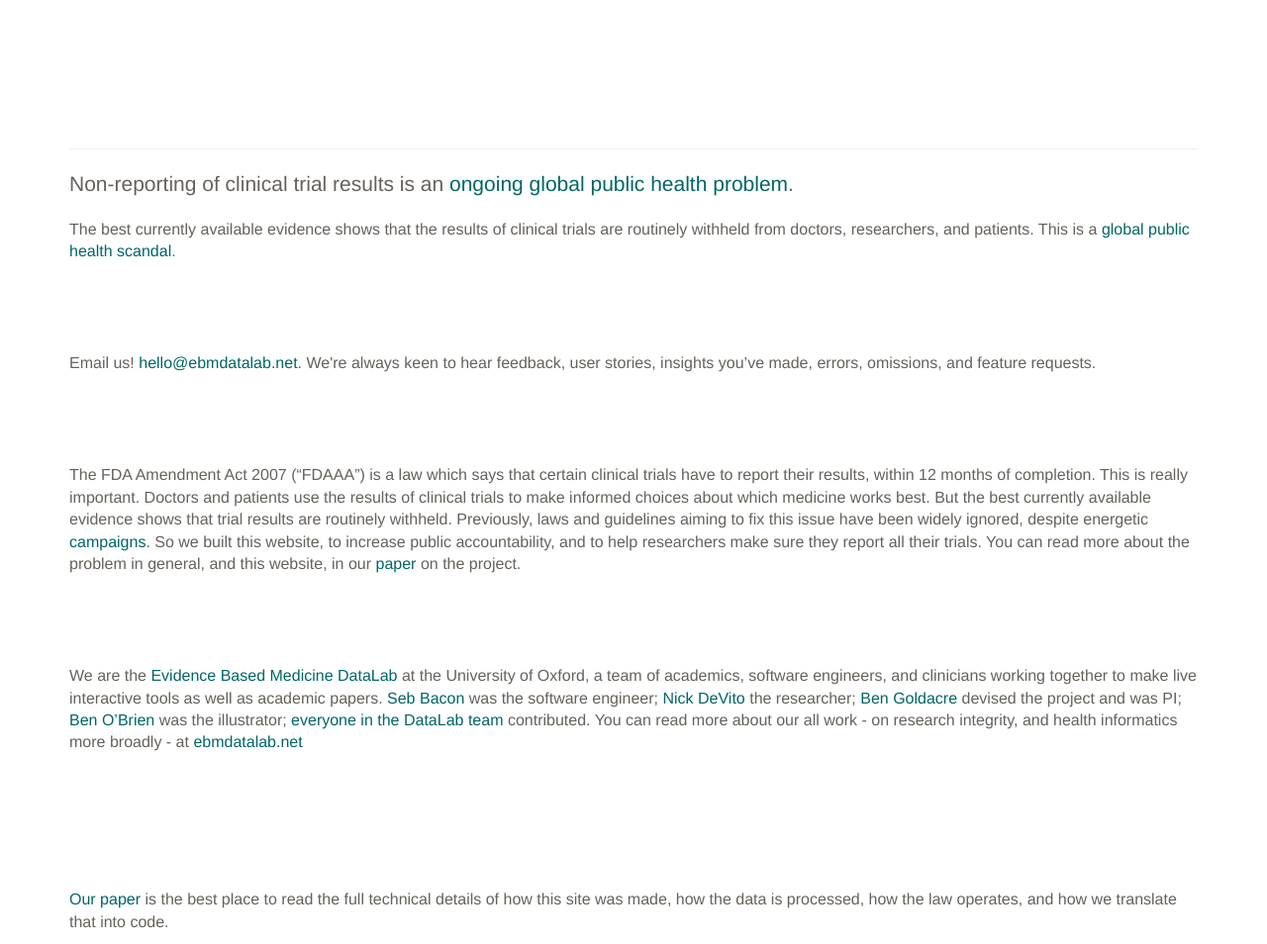
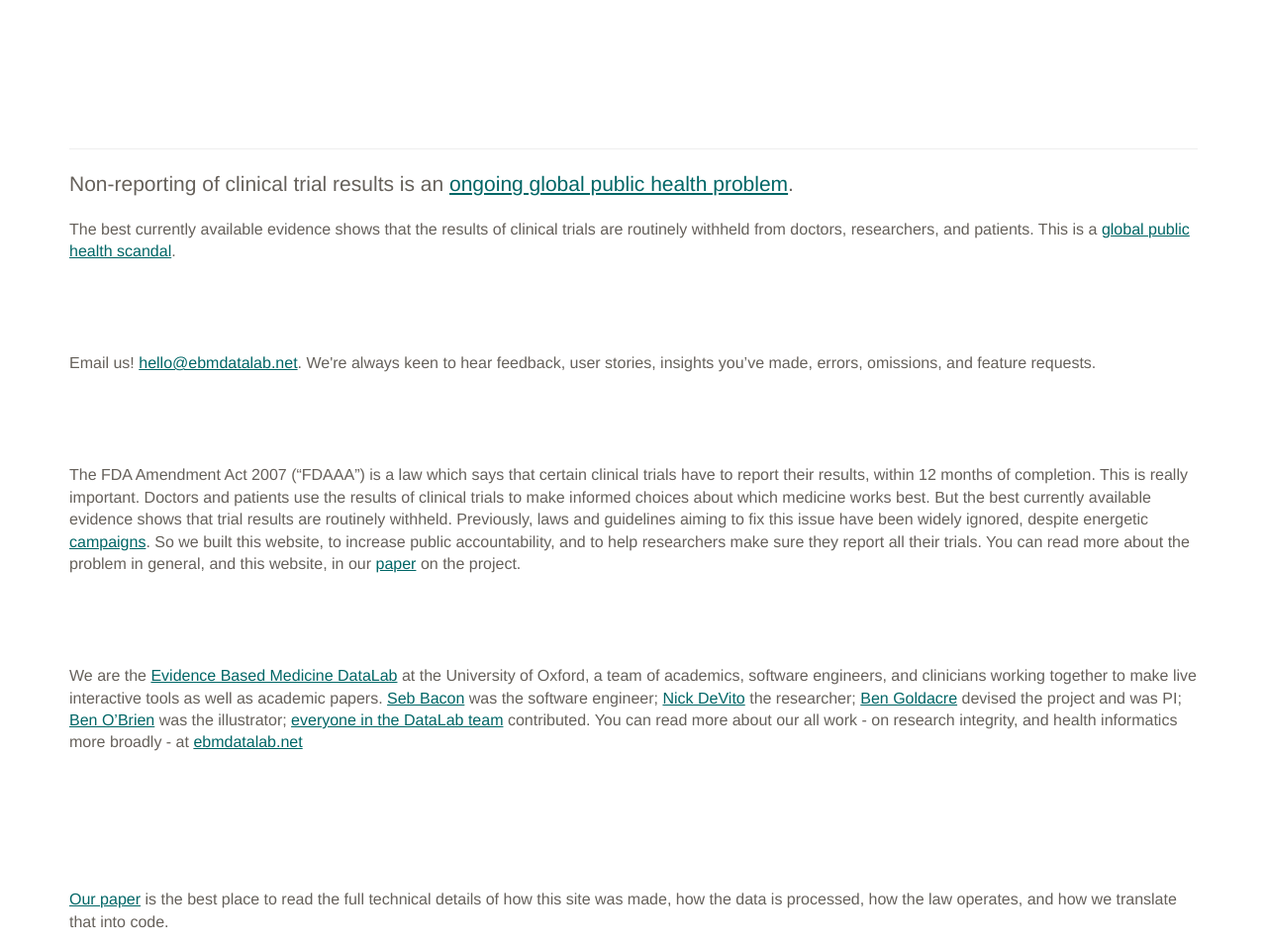
Before and after one commit to ebmdatalab/clinicaltrials-act-tracker, a Django app: page /about/ in a window 1280 px wide. Shown: the part 150-1104 px from the top of the page at 99% size. Run offline with Django 3.2, Linux system fonts and the light colour scheme; style sheets or scripts are compiled from the project's sources; parts of the project's set-up code (start-up, migrations or seed data) failed here and were passed over; some libraries are stand-ins or nearby versions.

Commit message:
Underline links to make them more obvious

```diff
--- a/clinicaltrials/static/scss/site.scss
+++ b/clinicaltrials/static/scss/site.scss
@@ -152,7 +152,7 @@ body {
 
 a {
   color: $teal-dark;
-  text-decoration: none;
+  text-decoration: underline;
 }
 a:hover, a:focus {
   color: $teal-dark;
```
